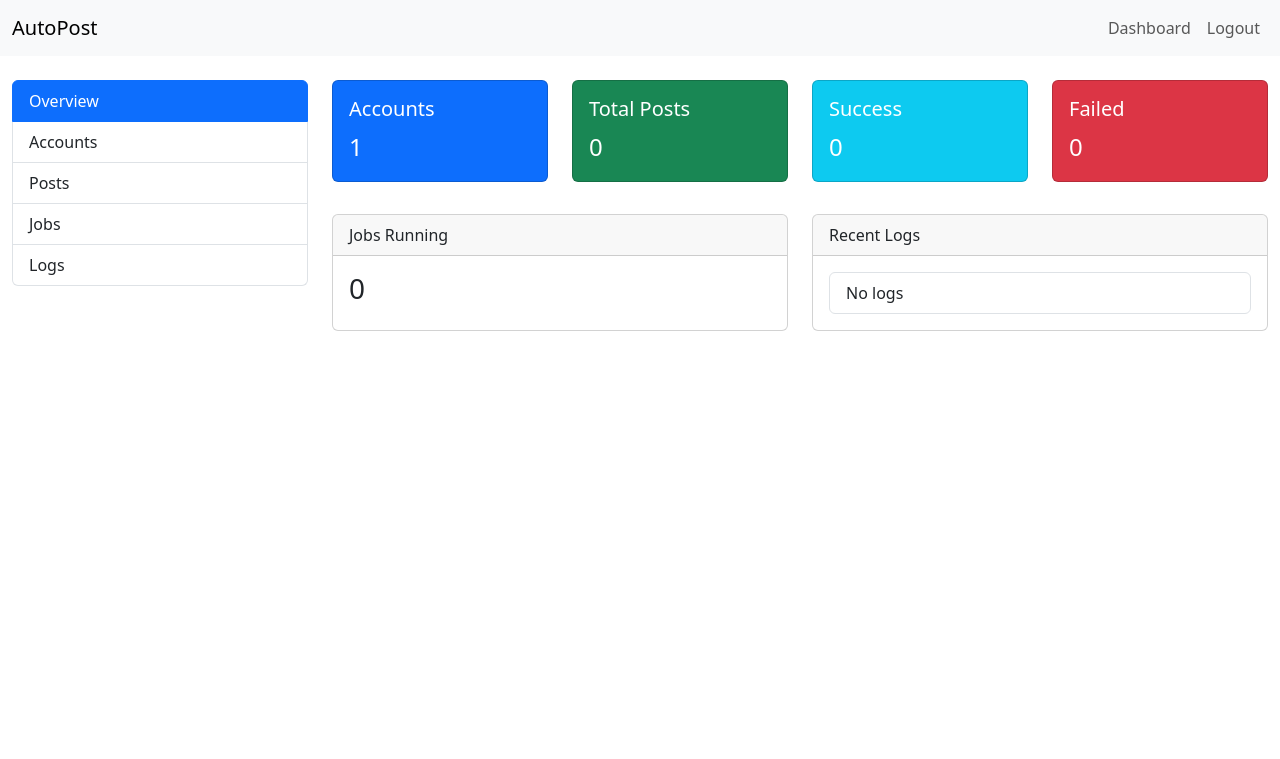
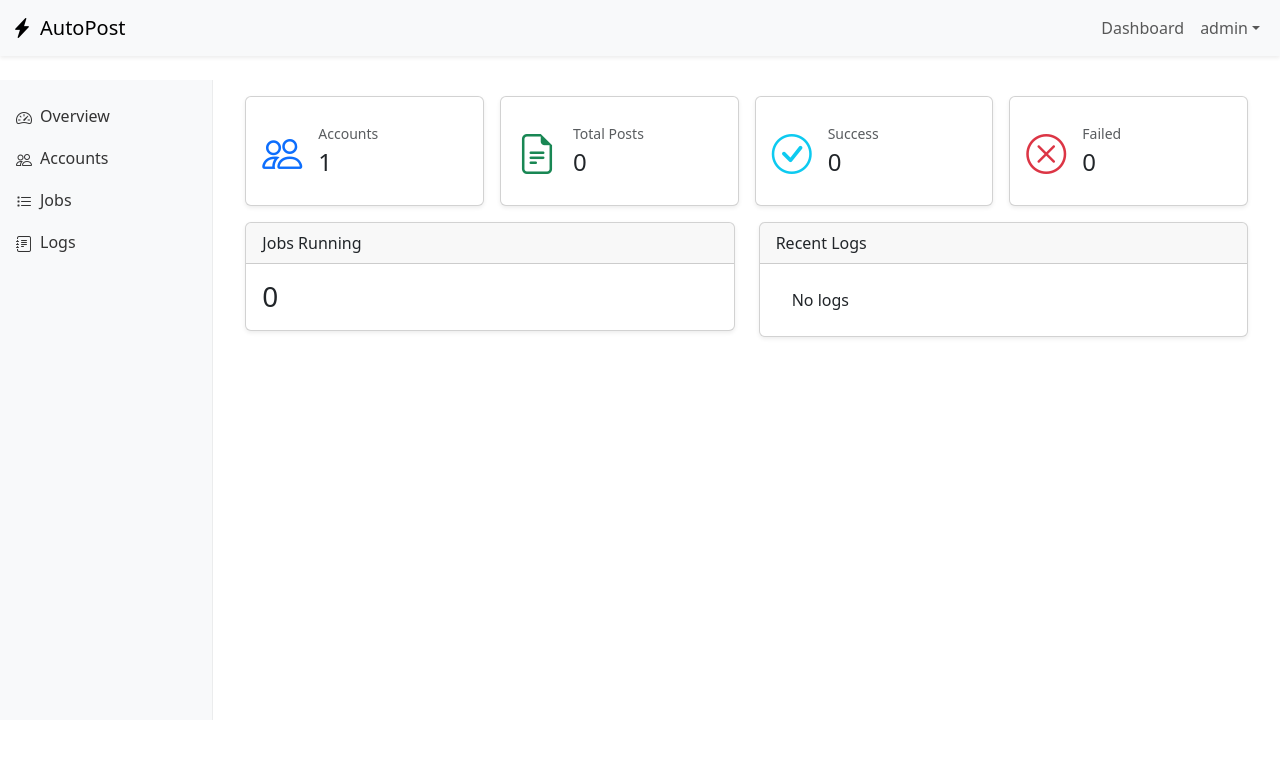
Before and after one commit to andyken28/auto_post, a Flask app: page /dashboard/ in a window 1280 px wide. Shown: the top 759 px of the page. Run offline with Flask 3, Linux system fonts and the light colour scheme; a user stored in the database is signed in; parts of the project's set-up code (start-up, migrations or seed data) failed here and were passed over.

Commit message:
style(ui): improve admin dashboard and accounts UI with sidebar, icons and CSS

```diff
--- /dev/null
+++ b/app/static/css/admin.css
@@ -0,0 +1,17 @@
+.sidebar{
+  background: #f8f9fa;
+  min-height: 80vh;
+  padding: 1rem;
+  border-right: 1px solid rgba(0,0,0,0.05);
+}
+.sidebar .nav-link{ color: #333; padding: .5rem 0; }
+.sidebar .nav-link:hover{ background: rgba(0,0,0,0.02); border-radius:4px }
+.main-content{ padding: 1rem 2rem }
+.card .card-title{ font-weight: 600 }
+.stats-card{ min-height:110px }
+.table td, .table th{ vertical-align: middle }
+.bi{ vertical-align: -.125em }
+
+@media (max-width: 767px){
+  .sidebar{ display:none }
+}
--- a/app/templates/base.html
+++ b/app/templates/base.html
@@ -5,22 +5,33 @@
     <meta name="viewport" content="width=device-width, initial-scale=1">
     <title>{% block title %}Facebook Auto Post{% endblock %}</title>
     <link href="https://cdn.jsdelivr.net/npm/bootstrap@5.3.0/dist/css/bootstrap.min.css" rel="stylesheet">
+    <link href="https://cdn.jsdelivr.net/npm/bootstrap-icons@1.10.5/font/bootstrap-icons.css" rel="stylesheet">
+    <link href="/static/css/admin.css" rel="stylesheet">
   </head>
   <body>
-    <nav class="navbar navbar-expand-lg navbar-light bg-light">
+    <nav class="navbar navbar-expand-lg navbar-light bg-light shadow-sm">
       <div class="container-fluid">
-        <a class="navbar-brand" href="/">AutoPost</a>
+        <a class="navbar-brand d-flex align-items-center" href="/">
+          <i class="bi bi-lightning-charge-fill me-2"></i>
+          <span>AutoPost</span>
+        </a>
         <button class="navbar-toggler" type="button" data-bs-toggle="collapse" data-bs-target="#navbarSupportedContent">
           <span class="navbar-toggler-icon"></span>
         </button>
         <div class="collapse navbar-collapse" id="navbarSupportedContent">
-          <ul class="navbar-nav ms-auto mb-2 mb-lg-0">
+          <ul class="navbar-nav ms-auto mb-2 mb-lg-0 align-items-center">
             {% if current_user.is_authenticated %}
             <li class="nav-item">
               <a class="nav-link" href="/dashboard">Dashboard</a>
             </li>
-            <li class="nav-item">
-              <a class="nav-link" href="/auth/logout">Logout</a>
+            <li class="nav-item dropdown">
+              <a class="nav-link dropdown-toggle" href="#" id="userMenu" role="button" data-bs-toggle="dropdown">{{ current_user.username }}</a>
+              <ul class="dropdown-menu dropdown-menu-end" aria-labelledby="userMenu">
+                <li><a class="dropdown-item" href="/dashboard">Dashboard</a></li>
+                <li><a class="dropdown-item" href="/accounts">Accounts</a></li>
+                <li><hr class="dropdown-divider"></li>
+                <li><a class="dropdown-item" href="/auth/logout">Logout</a></li>
+              </ul>
             </li>
             {% else %}
             <li class="nav-item">
@@ -32,9 +43,21 @@
       </div>
     </nav>
 
-    <div class="container-fluid mt-4">
+    <div class="container-fluid mt-4 admin-layout">
       <div class="row">
-        <div class="col-12">
+        {% if current_user.is_authenticated %}
+        <aside class="col-md-2 sidebar">
+          <ul class="nav flex-column">
+            <li class="nav-item"><a class="nav-link" href="/dashboard"><i class="bi bi-speedometer2 me-2"></i>Overview</a></li>
+            <li class="nav-item"><a class="nav-link" href="/accounts"><i class="bi bi-people me-2"></i>Accounts</a></li>
+            <li class="nav-item"><a class="nav-link" href="/dashboard"><i class="bi bi-list-task me-2"></i>Jobs</a></li>
+            <li class="nav-item"><a class="nav-link" href="/dashboard"><i class="bi bi-journal-text me-2"></i>Logs</a></li>
+          </ul>
+        </aside>
+        <main class="col-md-10 main-content">
+        {% else %}
+        <main class="col-12 main-content">
+        {% endif %}
       {% with messages = get_flashed_messages(with_categories=true) %}
         {% if messages %}
           {% for category, msg in messages %}
@@ -43,6 +66,11 @@
         {% endif %}
       {% endwith %}
       {% block content %}{% endblock %}
+      {% if current_user.is_authenticated %}
+        </main>
+      {% else %}
+        </main>
+      {% endif %}
       </div>
     </div>
 
--- a/app/templates/dashboard.html
+++ b/app/templates/dashboard.html
@@ -4,69 +4,74 @@
 
 {% block content %}
 <div class="row">
-  <div class="col-md-3">
-    <div class="list-group">
-      <a href="/dashboard" class="list-group-item list-group-item-action active">Overview</a>
-      <a href="#" class="list-group-item list-group-item-action">Accounts</a>
-      <a href="#" class="list-group-item list-group-item-action">Posts</a>
-      <a href="#" class="list-group-item list-group-item-action">Jobs</a>
-      <a href="#" class="list-group-item list-group-item-action">Logs</a>
-    </div>
-  </div>
-
-  <div class="col-md-9">
-    <div class="row mb-3">
-      <div class="col-sm-6 col-lg-3">
-        <div class="card text-white bg-primary mb-3">
-          <div class="card-body">
-            <h5 class="card-title">Accounts</h5>
-            <p class="card-text fs-4">{{ stats.total_accounts }}</p>
+  <div class="col-12">
+    <div class="row g-3">
+      <div class="col-6 col-md-3">
+        <div class="card stats-card shadow-sm">
+          <div class="card-body d-flex align-items-center">
+            <div class="me-3 display-6 text-primary"><i class="bi bi-people"></i></div>
+            <div>
+              <div class="text-muted small">Accounts</div>
+              <div class="fs-4">{{ stats.total_accounts }}</div>
+            </div>
           </div>
         </div>
       </div>
-      <div class="col-sm-6 col-lg-3">
-        <div class="card text-white bg-success mb-3">
-          <div class="card-body">
-            <h5 class="card-title">Total Posts</h5>
-            <p class="card-text fs-4">{{ stats.total_posts }}</p>
+
+      <div class="col-6 col-md-3">
+        <div class="card stats-card shadow-sm">
+          <div class="card-body d-flex align-items-center">
+            <div class="me-3 display-6 text-success"><i class="bi bi-file-earmark-text"></i></div>
+            <div>
+              <div class="text-muted small">Total Posts</div>
+              <div class="fs-4">{{ stats.total_posts }}</div>
+            </div>
           </div>
         </div>
       </div>
-      <div class="col-sm-6 col-lg-3">
-        <div class="card text-white bg-info mb-3">
-          <div class="card-body">
-            <h5 class="card-title">Success</h5>
-            <p class="card-text fs-4">{{ stats.posts_success }}</p>
+
+      <div class="col-6 col-md-3">
+        <div class="card stats-card shadow-sm">
+          <div class="card-body d-flex align-items-center">
+            <div class="me-3 display-6 text-info"><i class="bi bi-check-circle"></i></div>
+            <div>
+              <div class="text-muted small">Success</div>
+              <div class="fs-4">{{ stats.posts_success }}</div>
+            </div>
           </div>
         </div>
       </div>
-      <div class="col-sm-6 col-lg-3">
-        <div class="card text-white bg-danger mb-3">
-          <div class="card-body">
-            <h5 class="card-title">Failed</h5>
-            <p class="card-text fs-4">{{ stats.posts_failed }}</p>
+
+      <div class="col-6 col-md-3">
+        <div class="card stats-card shadow-sm">
+          <div class="card-body d-flex align-items-center">
+            <div class="me-3 display-6 text-danger"><i class="bi bi-x-circle"></i></div>
+            <div>
+              <div class="text-muted small">Failed</div>
+              <div class="fs-4">{{ stats.posts_failed }}</div>
+            </div>
           </div>
         </div>
       </div>
     </div>
 
-    <div class="row mb-3">
+    <div class="row mt-3">
       <div class="col-md-6">
-        <div class="card">
+        <div class="card shadow-sm">
           <div class="card-header">Jobs Running</div>
           <div class="card-body">
-            <h3>{{ stats.jobs_running }}</h3>
+            <h3 class="mb-0">{{ stats.jobs_running }}</h3>
           </div>
         </div>
       </div>
 
       <div class="col-md-6">
-        <div class="card">
+        <div class="card shadow-sm">
           <div class="card-header">Recent Logs</div>
           <div class="card-body">
-            <ul class="list-group">
+            <ul class="list-group list-group-flush">
               {% for l in stats.recent_logs %}
-                <li class="list-group-item"><strong>{{ l.level }}</strong> — {{ l.message }} <br><small class="text-muted">{{ l.created_at }}</small></li>
+                <li class="list-group-item"><span class="badge bg-secondary me-2">{{ l.level }}</span>{{ l.message }} <br><small class="text-muted">{{ l.created_at }}</small></li>
               {% else %}
                 <li class="list-group-item">No logs</li>
               {% endfor %}
```
Also changed, not shown: app/templates/accounts.html (+22 -15 lines).
